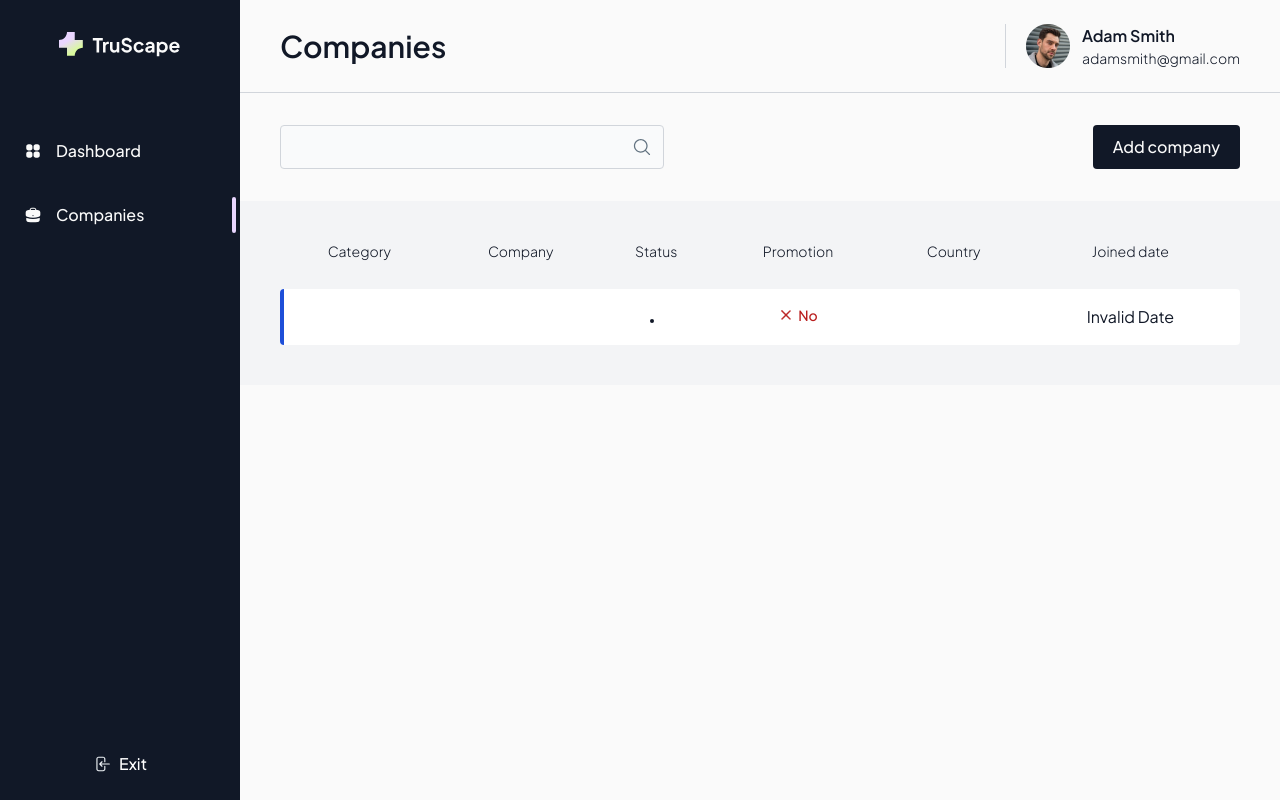
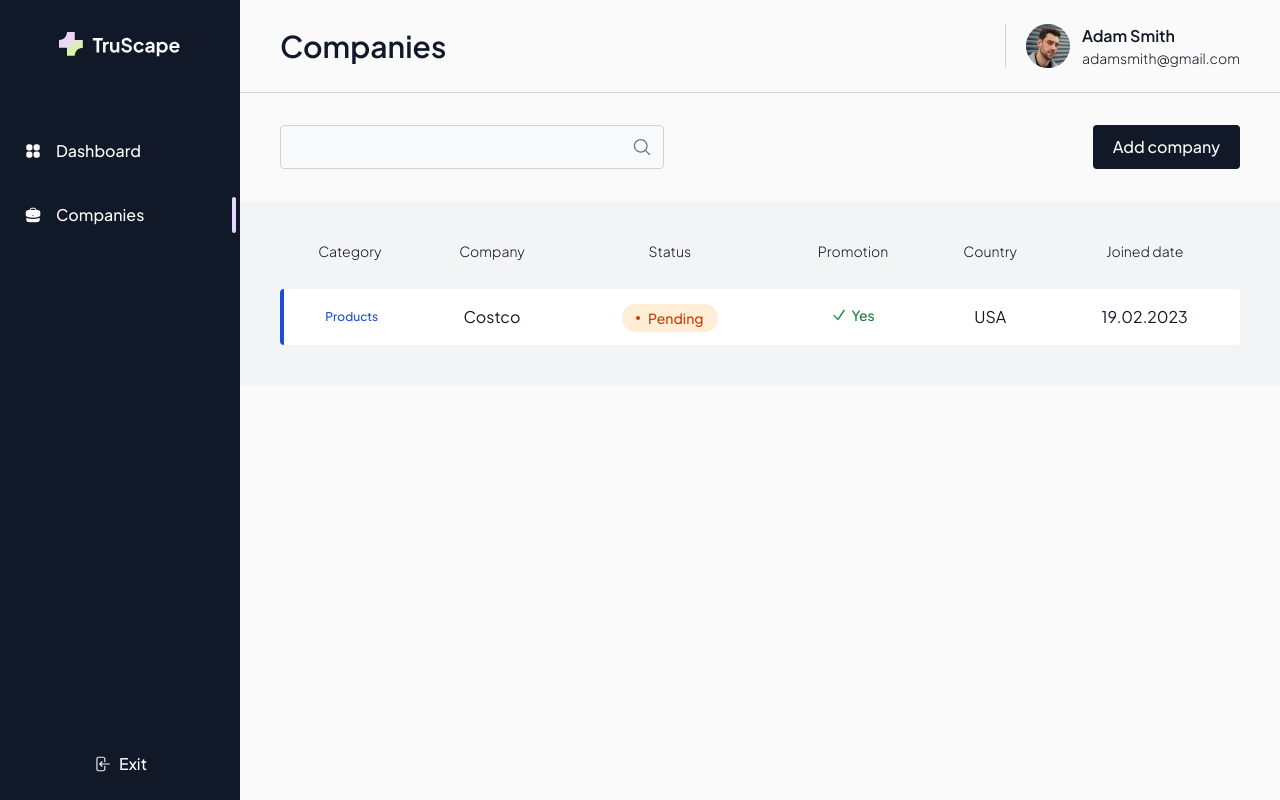
Before and after one commit to RisinaLiliia/CRM-for-vendors, a Next.js app: page /companies in a window 1280 px wide. Built offline with nearby package versions, Linux system fonts and the light colour scheme.

Commit message:
fix company status

```diff
--- a/src/app/components/company-row.tsx
+++ b/src/app/components/company-row.tsx
@@ -1,47 +1,66 @@
 import React from 'react';
 import Image from 'next/image';
-import Link from 'next/link';
 import clsx from 'clsx';
-import StatusLabel from '@/app/components/status-label';
-import { Company } from '@/lib/api';
+import StatusLabel, { Status } from '@/app/components/status-label';
 
 export interface CompanyRowProps {
-  company: Company;
+    id: number;
+    category: string;
+    company: string;
+    status: Status;
+    promotion: boolean;
+    country: string;
+    joinedDate: string;
 }
 
-export default function CompanyRow({ company }: CompanyRowProps) {
+const labelByStatus = {
+    [Status.Active]: 'Active',
+    [Status.NotActive]: 'Not Active',
+    [Status.Pending]: 'Pending',
+    [Status.Suspended]: 'Suspended',
+};
+
+export default function CompanyRow({
+                                       id,
+                                       category,
+                                       company,
+                                       status,
+                                       promotion,
+                                       country,
+                                       joinedDate,
+                                   }: CompanyRowProps) {
     return (
         <tr className="h-14 text-center text-gray-900 bg-white">
             <td className="text-xs font-medium text-blue-700 rounded-l border-l-4 border-blue-700">
-        {company.categoryTitle}
+                {category}
             </td>
             <td>
-        <Link href={`/src/app/(admin)/companies/${company.id}`}>{company.title}</Link>
+                <a href={`/companies/${id}`}>{company}</a>
             </td>
             <td>
-        <StatusLabel status={company.status} />
+                <StatusLabel status={status}>{labelByStatus[status]}</StatusLabel>
             </td>
             <td>
                 <div className="inline-flex items-center gap-1">
                     <Image
                         width={16}
                         height={16}
-            src={`/icons/${company.hasPromotions ? 'check' : 'x-mark'}.svg`}
+                        src={`/icons/${promotion ? 'check' : 'x-mark'}.svg`}
                         alt="promotion icon"
                     />
                     <span
                         className={clsx(
                             'text-sm font-medium',
-              company.hasPromotions ? 'text-green-700' : 'text-red-700',
+                            promotion ? 'text-green-700' : 'text-red-700',
                         )}
                     >
-            {company.hasPromotions ? 'Yes' : 'No'}
+            {promotion ? 'Yes' : 'No'}
           </span>
                 </div>
             </td>
-      <td>{company.countryTitle}</td>
+            <td>{country}</td>
             <td className="rounded-r">
-        {new Date(company.joinedDate).toLocaleDateString('uk-UA')}
+                {new Date(joinedDate).toLocaleDateString('uk-UA')}
             </td>
         </tr>
     );
```
Lines whose indentation alone changed are shown as unchanged.
